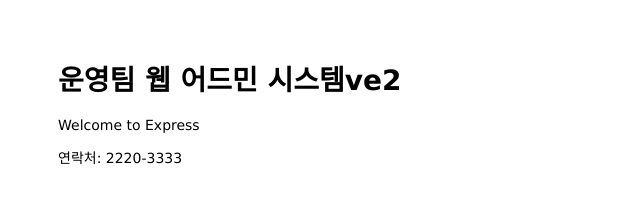
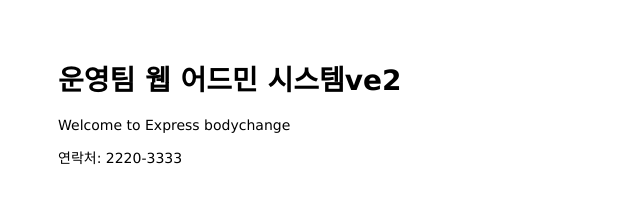
Before and after one commit to fac-integer/mastering-git-github, a website: page public/index.html in a window 1280 px wide. Shown: the whole page, without its empty margins (0-640 px from the left). Drawn offline with Linux system fonts and the light colour scheme.

Commit message:
change body

```diff
--- a/public/index.html
+++ b/public/index.html
@@ -7,7 +7,7 @@
 
 <body>
   <h1>운영팀 웹 어드민 시스템ve2</h1>
-  <p>Welcome to Express</p>
+  <p>Welcome to Express bodychange</p>
 </body>
 <footer>
 연락처: 2220-3333
```
